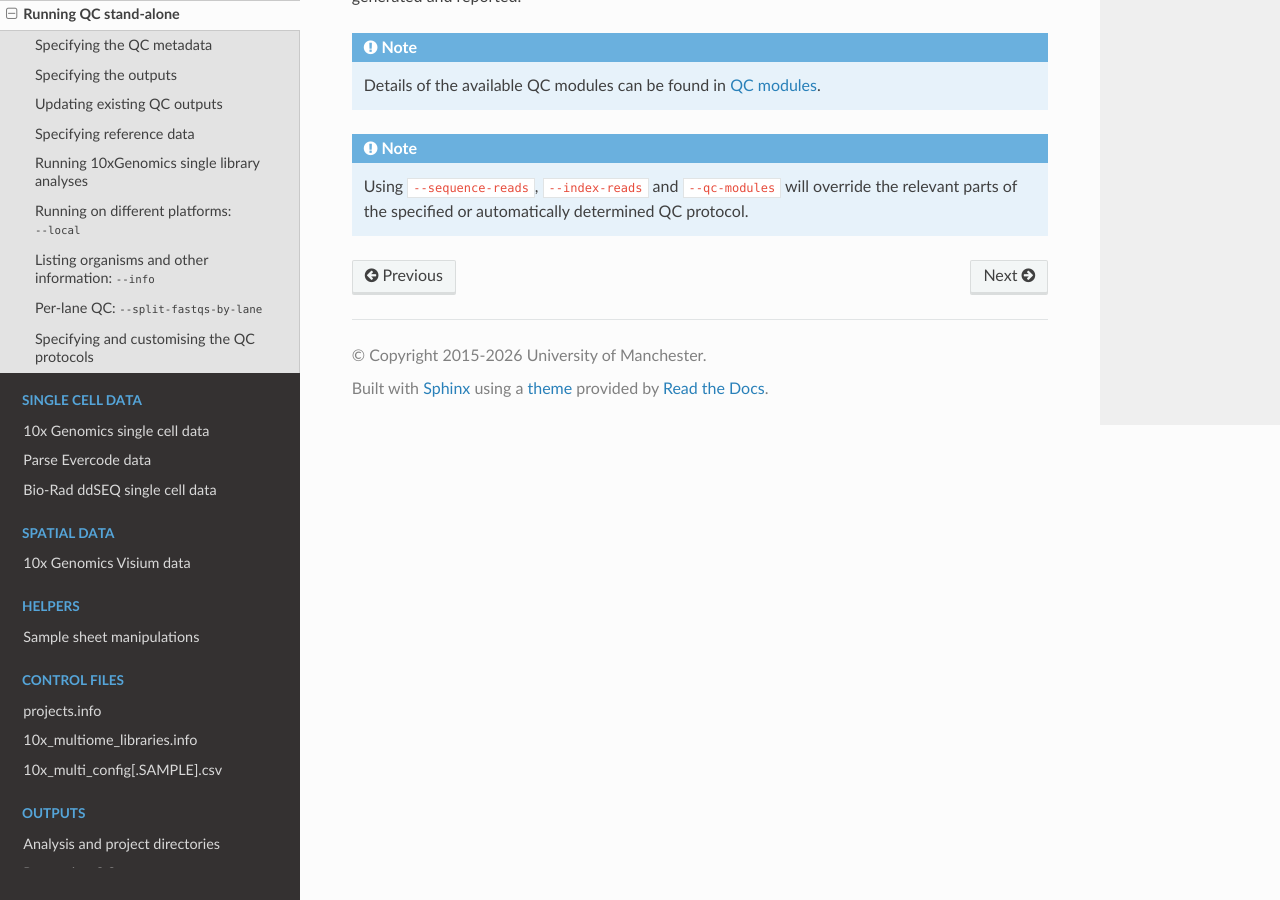
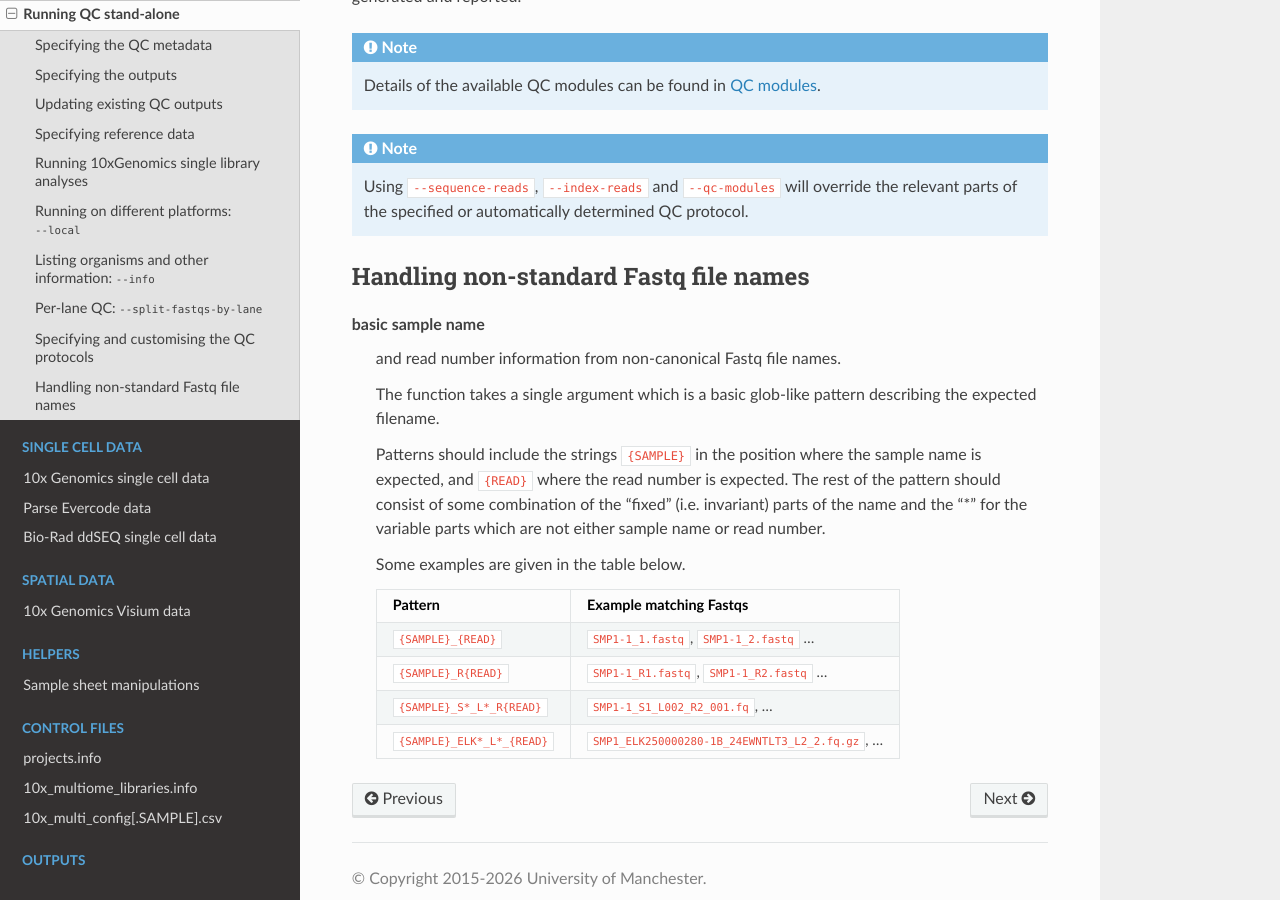
Before and after one commit to fls-bioinformatics-core/auto_process_ngs, a Sphinx documentation site: the page built from docs/source/using/run_qc_standalone.rst, in a window 1280 px wide and 900 px high, scrolled down 4656 px. Built offline with Sphinx 7.4.7 and the Read the Docs theme 3.1.0, drawn with Linux system fonts in a browser that asks for light colours; pages that are not in the unit, such as notebooks, are missing from menus.

```diff
--- a/docs/source/using/run_qc_standalone.rst
+++ b/docs/source/using/run_qc_standalone.rst
@@ -257,3 +257,32 @@
    Using ``--sequence-reads``, ``--index-reads`` and
    ``--qc-modules`` will override the relevant parts of the
    specified or automatically determined QC protocol.
+
+Handling non-standard Fastq file names
+--------------------------------------
+
+basic sample name
+    and read number information from non-canonical Fastq
+    file names.
+
+    The function takes a single argument which is a basic
+    glob-like pattern describing the expected filename.
+
+    Patterns should include the strings ``{SAMPLE}`` in
+    the position where the sample name is expected, and
+    ``{READ}`` where the read number is expected. The
+    rest of the pattern should consist of some combination
+    of the "fixed" (i.e. invariant) parts of the name
+    and the "*" for the variable parts which are not
+    either sample name or read number.
+
+    Some examples are given in the table below.
+
+    ===========================  =========================
+    Pattern                      Example matching Fastqs
+    ===========================  =========================
+    ``{SAMPLE}_{READ}``          ``SMP1-1_1.fastq``, ``SMP1-1_2.fastq`` ...
+    ``{SAMPLE}_R{READ}``         ``SMP1-1_R1.fastq``, ``SMP1-1_R2.fastq`` ...
+    ``{SAMPLE}_S*_L*_R{READ}``   ``SMP1-1_S1_L002_R2_001.fq``, ...
+    ``{SAMPLE}_ELK*_L*_{READ}``  ``SMP1_ELK250000280-1B_24EWNTLT3_L2_2.fq.gz``, ...
+    ===========================  =========================
```
